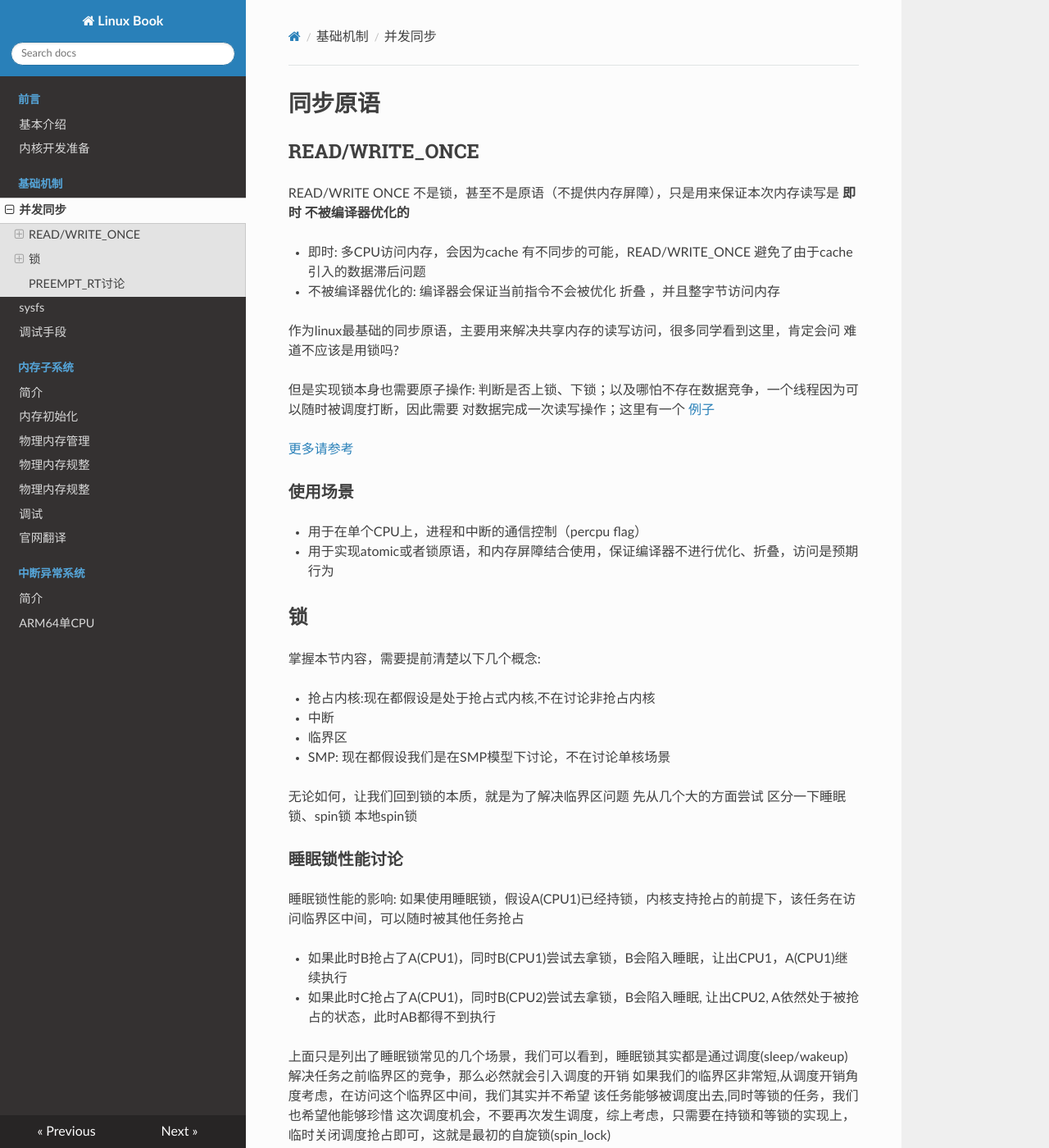
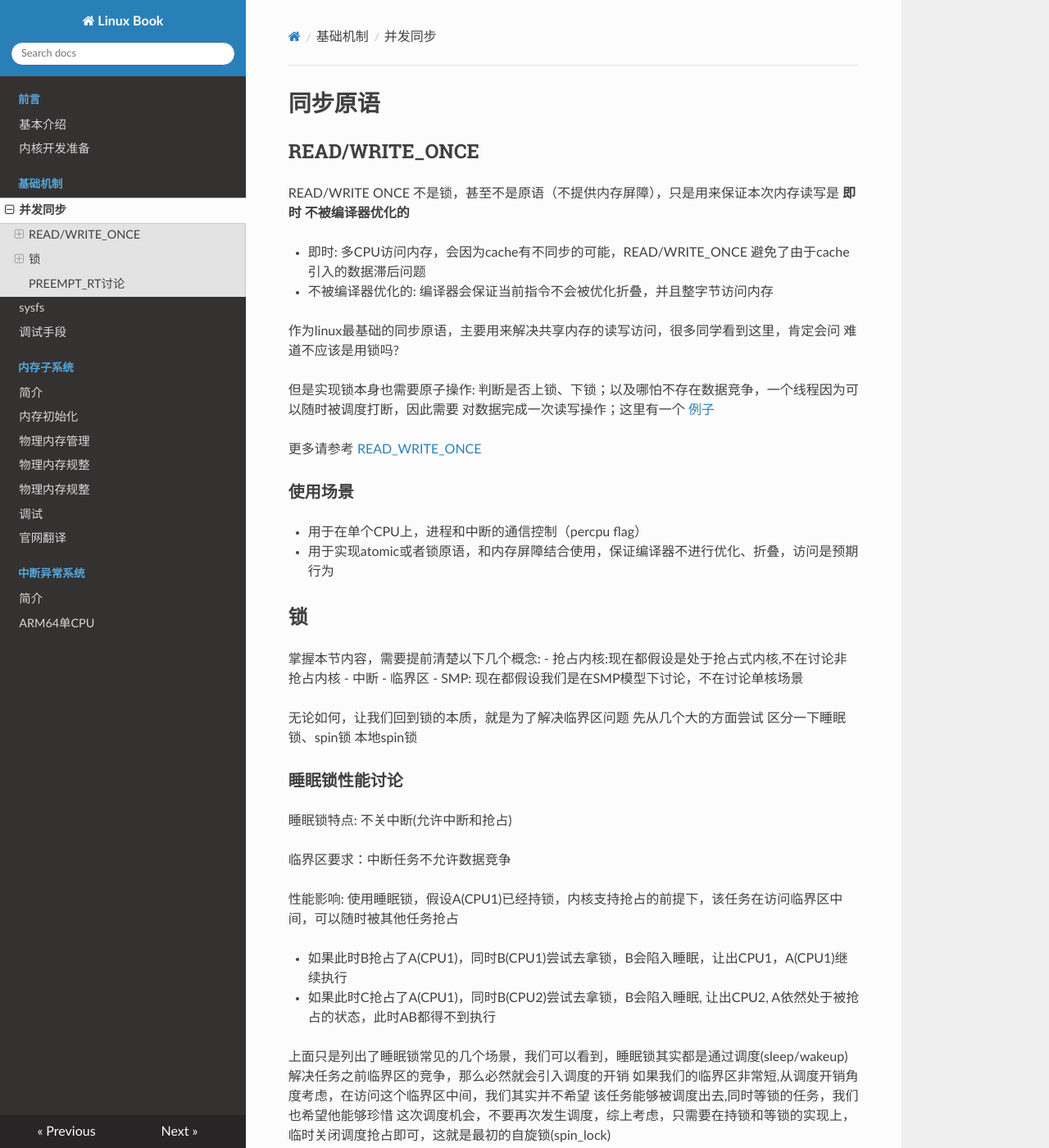
Before and after one commit to guoweikang/Linux-book, an MkDocs documentation site: the page built from docs/foundation/lock.md, in a window 1280 px wide and 1400 px high. Shown: the whole window at 82% size. Built offline with MkDocs 1.6.1, drawn with Linux system fonts in a browser that asks for light colours; nearby versions of some CDN libraries; some of the changed text lies outside the part shown.

Commit message:
update lock
Signed-off-by: guoweikang <762666614@qq.com>

```diff
--- a/docs/foundation/lock.md
+++ b/docs/foundation/lock.md
@@ -5,15 +5,15 @@
 
 READ/WRITE ONCE 不是锁，甚至不是原语（不提供内存屏障），只是用来保证本次内存读写是 **即时 不被编译器优化的**
 
-- 即时: 多CPU访问内存，会因为cache 有不同步的可能，READ/WRITE_ONCE 避免了由于cache引入的数据滞后问题
-- 不被编译器优化的: 编译器会保证当前指令不会被优化 折叠 ，并且整字节访问内存
+- 即时: 多CPU访问内存，会因为cache有不同步的可能，READ/WRITE_ONCE 避免了由于cache引入的数据滞后问题
+- 不被编译器优化的: 编译器会保证当前指令不会被优化折叠，并且整字节访问内存
 
 作为linux最基础的同步原语，主要用来解决共享内存的读写访问，很多同学看到这里，肯定会问 难道不应该是用锁吗?
 
 但是实现锁本身也需要原子操作: 判断是否上锁、下锁；以及哪怕不存在数据竞争，一个线程因为可以随时被调度打断，因此需要
 对数据完成一次读写操作；这里有一个 [例子](https://lkml.org/lkml/2015/10/5/400)
 
-[更多请参考](https://github.com/google/kernel-sanitizers/blob/master/other/READ_WRITE_ONCE.md)
+更多请参考 [READ_WRITE_ONCE](https://github.com/google/kernel-sanitizers/blob/master/other/READ_WRITE_ONCE.md)
 
 ### 使用场景
 
@@ -23,9 +23,7 @@ READ/WRITE ONCE 不是锁，甚至不是原语（不提供内存屏障），只
 
 ## 锁
 
-
 掌握本节内容，需要提前清楚以下几个概念:
-
   - 抢占内核:现在都假设是处于抢占式内核,不在讨论非抢占内核
   - 中断
   - 临界区
@@ -36,7 +34,11 @@ READ/WRITE ONCE 不是锁，甚至不是原语（不提供内存屏障），只
 
 ### 睡眠锁性能讨论
 
-睡眠锁性能的影响:  如果使用睡眠锁，假设A(CPU1)已经持锁，内核支持抢占的前提下，该任务在访问临界区中间，可以随时被其他任务抢占
+睡眠锁特点: 不关中断(允许中断和抢占)
+
+临界区要求：中断任务不允许数据竞争
+
+性能影响:  使用睡眠锁，假设A(CPU1)已经持锁，内核支持抢占的前提下，该任务在访问临界区中间，可以随时被其他任务抢占
 
   - 如果此时B抢占了A(CPU1)，同时B(CPU1)尝试去拿锁，B会陷入睡眠，让出CPU1，A(CPU1)继续执行
   - 如果此时C抢占了A(CPU1)，同时B(CPU2)尝试去拿锁，B会陷入睡眠, 让出CPU2, A依然处于被抢占的状态，此时AB都得不到执行
@@ -87,6 +92,7 @@ SPIN锁性能的影响: 如果使用SPIN自旋锁，一个前提一定是为了
 
 随着SMP架构的流行，服务器场景下，多核(甚至达到128) 已经是一个普遍场景，在对临界区的保护上面，不能单纯依靠原始的锁来保护，因为竞争已经愈发激烈，
 顺应潮流，拆锁变成一个趋势，基于SMP架构，通过把变量访问控制在CPU粒度，自然而然把一个临界区(冲突域) 裂变为 多个临界区
+
 PerCPU的变量 并不意味着不需要并发保护，试想一下，如果A 正在访问位CPU1的资源，此时A发生调度，被调度CPU2，再次访问，依然访问CPU1资源，就失去了percpu的语义
 
 PERCPU变量的访问要求: 在访问变量期间，该任务只应该在当前CPU上运行, 期间不应该发生调度，默认PERCPU 不会发生 SMP竞争
```
Also changed, not shown: other parts of docs/foundation/lock.md (+7 -4 lines), docs/index.md (+10 -2 lines), docs/linux_tools_install.md (+2 -2 lines).
